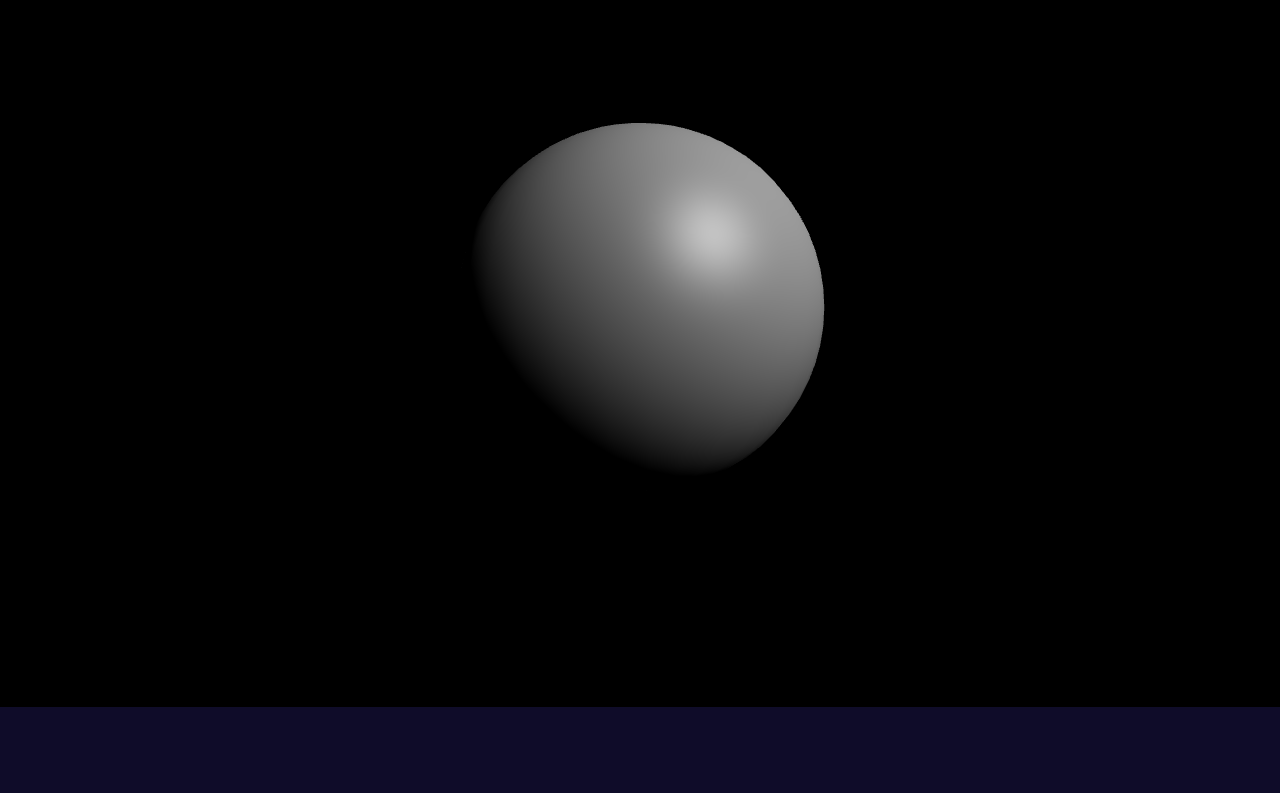
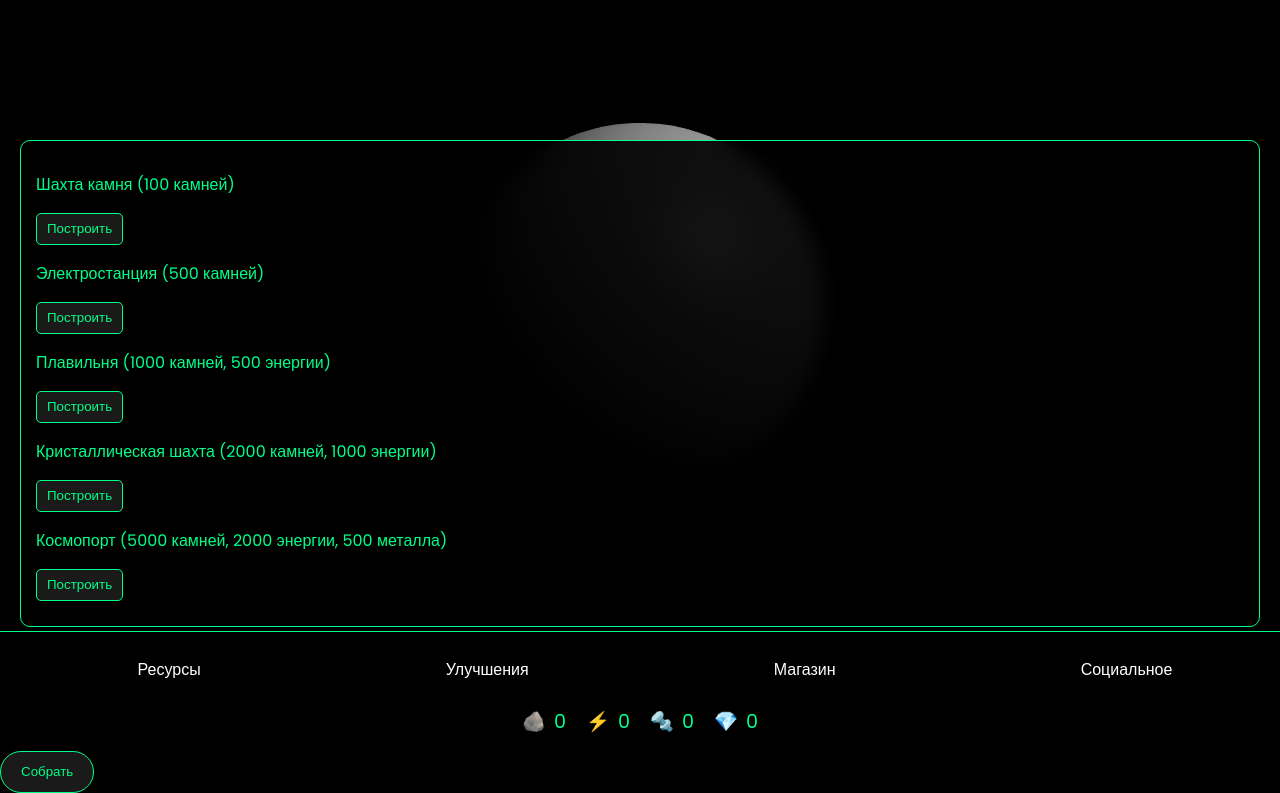
Before and after one commit to zixpykw321/microcosmos-app, a plain HTML site: page index.html in a window 1280 px wide. Shown: the part 93-886 px from the top of the page. Before the commit the page ends 800 px from the top, so only its background shows below. Drawn offline with nearby package versions, Linux system fonts and the light colour scheme; animation ran at ten frames a second; a script that the page names is missing.

Commit message:
Update style.css

```diff
--- a/style.css
+++ b/style.css
@@ -1,73 +1,151 @@
+/* Основные стили */
 body {
-    font-family: 'Orbitron', sans-serif;
-    background-color: #0f0c29;
-    color: #ffffff;
-    text-align: center;
-    padding: 20px;
     margin: 0;
     overflow: hidden;
+    background: #000;
+    font-family: 'Poppins', sans-serif;
+    color: #fff;
 }
 
-.container {
-    position: relative;
-    z-index: 1;
-}
-
-header h1 {
-    font-size: 2rem;
-    color: #00d2ff;
-    margin: 0;
-}
-
-header p {
-    font-size: 1rem;
-    color: #a8a8a8;
-    margin: 5px 0 20px;
-}
-
-#planet-container {
-    position: absolute;
+/* Загрузочный экран */
+#loading-screen {
+    position: fixed;
     top: 0;
     left: 0;
     width: 100%;
     height: 100%;
-    z-index: 0;
+    background: #000;
+    display: flex;
+    justify-content: center;
+    align-items: center;
+    z-index: 1000;
+    animation: fadeOut 2s forwards;
 }
 
-.game {
-    position: relative;
-    z-index: 2;
+@keyframes fadeOut {
+    from { opacity: 1; }
+    to { opacity: 0; display: none; }
 }
 
-.stats {
+/* Прогресс бар */
+#progress-bar {
+    position: fixed;
+    top: 20px;
+    left: 50%;
+    transform: translateX(-50%);
+    width: 80%;
+    height: 10px;
+    background: rgba(255, 255, 255, 0.1);
+    border-radius: 10px;
+    overflow: hidden;
+}
+
+#progress-fill {
+    height: 100%;
+    width: 0%;
+    background: #00ff88;
+    transition: width 0.5s;
+}
+
+#progress-text {
+    position: absolute;
+    top: 50%;
+    left: 50%;
+    transform: translate(-50%, -50%);
+    color: #fff;
+    font-size: 0.8em;
+}
+
+/* Нижняя панель */
+.bottom-panel {
+    position: fixed;
+    bottom: 0;
+    left: 0;
+    width: 100%;
+    background: rgba(0, 0, 0, 0.9);
+    padding: 15px;
+    backdrop-filter: blur(10px);
+    border-top: 1px solid #00ff88;
     display: flex;
     justify-content: space-around;
-    margin-bottom: 20px;
+    align-items: center;
 }
 
-.stat {
+.tab {
+    color: #fff;
+    font-size: 1em;
+    cursor: pointer;
+    padding: 10px 20px;
+    border-radius: 25px;
+    transition: background 0.3s, color 0.3s;
+}
+
+.tab:hover {
+    background: #00ff88;
+    color: #000;
+}
+
+/* Ресурсы */
+.resources {
+    display: flex;
+    gap: 20px;
+    justify-content: center;
+    margin-bottom: 15px;
+}
+
+.resource {
     display: flex;
     align-items: center;
-    font-size: 1.2rem;
+    gap: 8px;
+    font-size: 1.2em;
+    color: #00ff88;
 }
 
-.stat span:first-child {
-    margin-right: 5px;
-    color: #00d2ff;
+/* Кнопки */
+button {
+    background: #1a1a1a;
+    border: 1px solid #00ff88;
+    color: #00ff88;
+    padding: 10px 20px;
+    border-radius: 25px;
+    cursor: pointer;
+    transition: all 0.3s;
+    font-family: 'Poppins', sans-serif;
 }
 
-.actions button {
-    background-color: #00d2ff;
-    color: #0f0c29;
-    border: none;
-    padding: 10px 20px;
+button:hover {
+    background: #00ff88;
+    color: #000;
+}
+
+/* Здания */
+#upgrades-content {
+    position: fixed;
+    bottom: 80px;
+    left: 20px;
+    right: 20px;
+    background: rgba(0, 0, 0, 0.9);
+    border: 1px solid #00ff88;
+    padding: 15px;
     border-radius: 10px;
-    cursor: pointer;
-    font-size: 1rem;
-    transition: background-color 0.3s;
+    color: #00ff88;
+    backdrop-filter: blur(10px);
+}
+
+.building {
     margin-bottom: 10px;
 }
 
-.actions button:hover {
-    background-color: #00a8cc;
+.building button {
+    background: #1a1a1a;
+    border: 1px solid #00ff88;
+    color: #00ff88;
+    padding: 5px 10px;
+    border-radius: 5px;
+    cursor: pointer;
 }
+
+.building button:hover {
+    background: #00ff88;
+    color: #000;
+}
```
